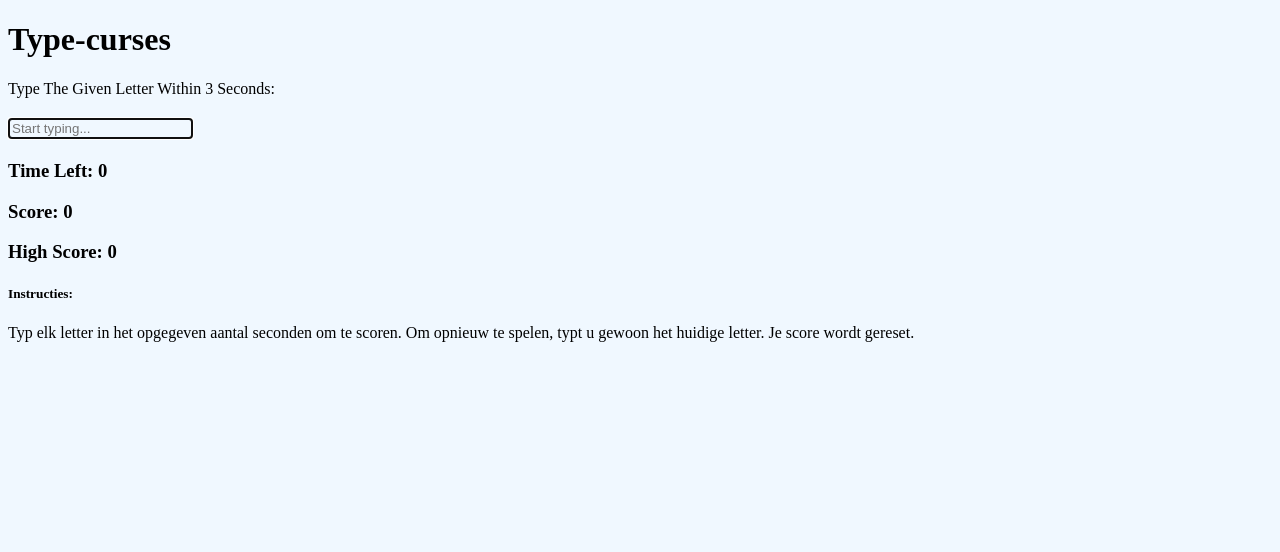
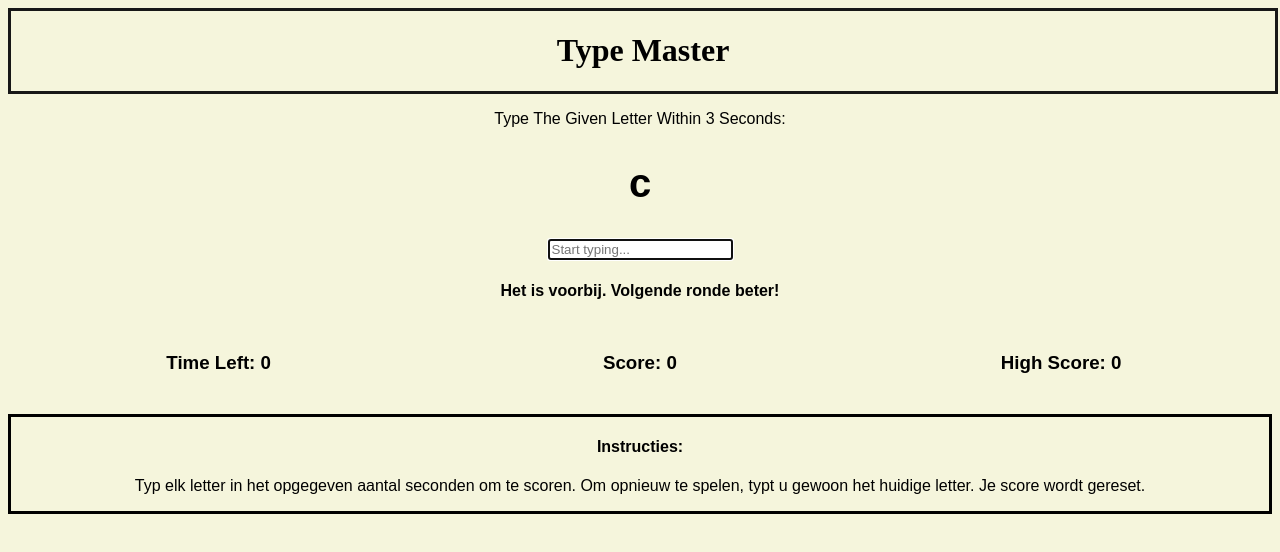
Before and after one commit to mch1khi/EigenGame, a plain HTML site: page index.html in a window 1280 px wide. Drawn offline with Linux system fonts and the light colour scheme.

Commit message:
styling gedaan en hij werkt

```diff
--- a/assets/css/styles.css
+++ b/assets/css/styles.css
@@ -1,3 +1,40 @@
-* {
-    background-color: aliceblue;
+body {
+    background-color: beige;
 }
+
+#container {
+    text-align: center;
+    font-family: Fantasy;
+}
+
+header {
+    width: 100%;
+    border: 3px solid rgb(23, 23, 23);
+    text-align: center;
+}
+
+.instructies {
+    border: 3px solid rgb(0, 0, 0);
+}
+
+.column {
+    float: left;
+    width: 31.33%;
+    margin: 1%;
+    margin-bottom: 4%;
+    height: 30px;
+}
+
+.row:after {
+    content: "";
+    display: table;
+    clear: both;
+}
+
+.currentLetter {
+    font-size: 40px;
+}
+
+.instructiesPlek h4 {
+    font-weight: bold;
+}
--- a/assets/js/script.js
+++ b/assets/js/script.js
@@ -12,8 +12,8 @@ let time = currentLevel;
 let score = 0;
 let isPlaying;
 
-const wordInput = document.querySelector('#word-input');
-const currentLetter = document.querySelector('#current-letter');
+const LetterInput = document.querySelector('#LetterInput');
+const currentLetter = document.querySelector('#currentLetter');
 const scoreDisplay = document.querySelector('#score');
 const timeDisplay = document.querySelector('#time');
 const message = document.querySelector('#message');
@@ -53,17 +53,17 @@ const Letter = [
 function init() {
     seconds.innerHTML = currentLevel;
     showLetter(Letter);
-    wordInput.addEventListener('input', startMatch());
+    LetterInput.addEventListener('input', startMatch);
     setInterval(countdown, 1000);
     setInterval(checkStatus, 50);
 }
 
 function startMatch() {
-    if (matchWords()) {
+    if (matchLetter()) {
         isPlaying = true;
         time = currentLevel + 1;
         showLetter(Letter);
-        wordInput.value = '';
+        LetterInput.value = '';
         score++;
     }
 
@@ -77,15 +77,15 @@ function startMatch() {
         highscoreDisplay.innerHTML = sessionStorage['highscore'];
     }
 
-    if (score === -1) {
+    if (score < 0) {
         scoreDisplay.innerHTML = 0;
     } else {
         scoreDisplay.innerHTML = score;
     }
 }
 
-function matchWords() {
-    if (wordInput.value === currentLetter.innerHTML) {
+function matchLetter() {
+    if (LetterInput.value === currentLetter.innerHTML) {
         message.innerHTML = 'Correct!!!';
         return true;
     } else {
@@ -94,9 +94,9 @@ function matchWords() {
     }
 }
 
-function showWord(Letter) {
-    const randIndex = Math.floor(Math.random() * words.length);
-    currentWord.innerHTML = words[randIndex];
+function showLetter(Letter) {
+    const randIndex = Math.floor(Math.random() * Letter.length);
+    currentLetter.innerHTML = Letter[randIndex];
 }
 
 function countdown() {
--- a/index.html
+++ b/index.html
@@ -5,35 +5,36 @@
     <meta charset="UTF-8">
     <meta http-equiv="X-UA-Compatible" content="IE=edge">
     <meta name="viewport" content="width=device-width, initial-scale=1.0">
-    <title>GAME</title>
+    <title>Type Master</title>
     <link rel="stylesheet" href="assets/css/styles.css">
 </head>
 
 <body>
     <header class="bg-secondary text-center p-3 mb-5">
-        <h1>Type-curses</h1>
+        <h1>Type Master</h1>
     </header>
+
     <div id="container">
         <p class="lead">Type The Given Letter Within
             <span class="seconds" id="seconds">5</span> Seconds:</p>
-        <h2 class="current-letter" id="current-letter">
+        <h2 class="currentLetter" id="currentLetter">
             <h2></h2>
         </h2>
-        <input type="text" class="form-control form-control-lg" placeholder="Start typing..." id="word-input" autofocus>
+        <input type="text" class="form-control form-control-lg" placeholder="Start typing..." id="LetterInput" autofocus>
         <h4 class="message" id="message"></h4>
 
-        <div id="timeScore">
-            <div id="timePlek">
+        <div id="timeScore" class="row">
+            <div id="timePlek" class="column">
                 <h3>Time Left:
                     <span id="time">0</span>
                 </h3>
             </div>
-            <div id="scorePlek">
+            <div id="scorePlek" class="column">
                 <h3>Score:
                     <span id="score">0</span>
                 </h3>
             </div>
-            <div id="highscorePlek">
+            <div id="highscorePlek" class="column">
                 <h3>High Score:
                     <span id="highscore">0</span>
                 </h3>
@@ -42,7 +43,7 @@
 
         <div class="instructies">
             <div class="instructiesPlek">
-                <h5>Instructies:</h5>
+                <h4><b>Instructies:</b></h4>
                 <p>Typ elk letter in het opgegeven aantal seconden om te scoren. Om opnieuw te spelen, typt u gewoon het huidige letter. Je score wordt gereset.</p>
             </div>
 
```
